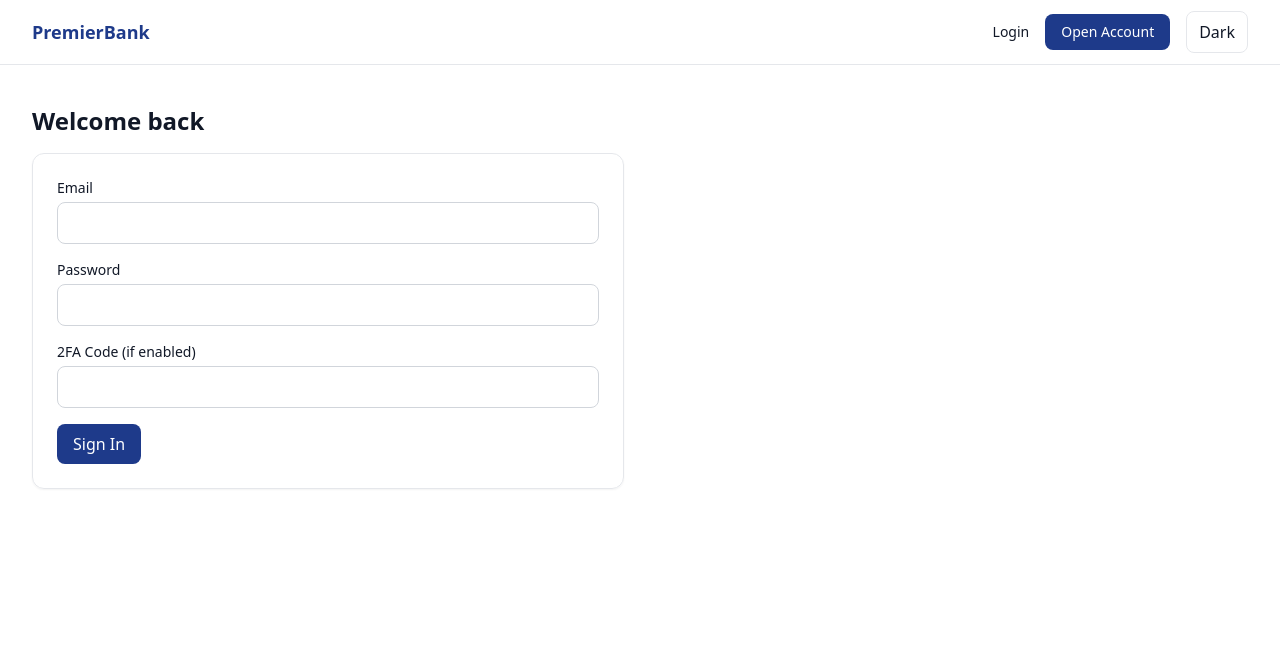
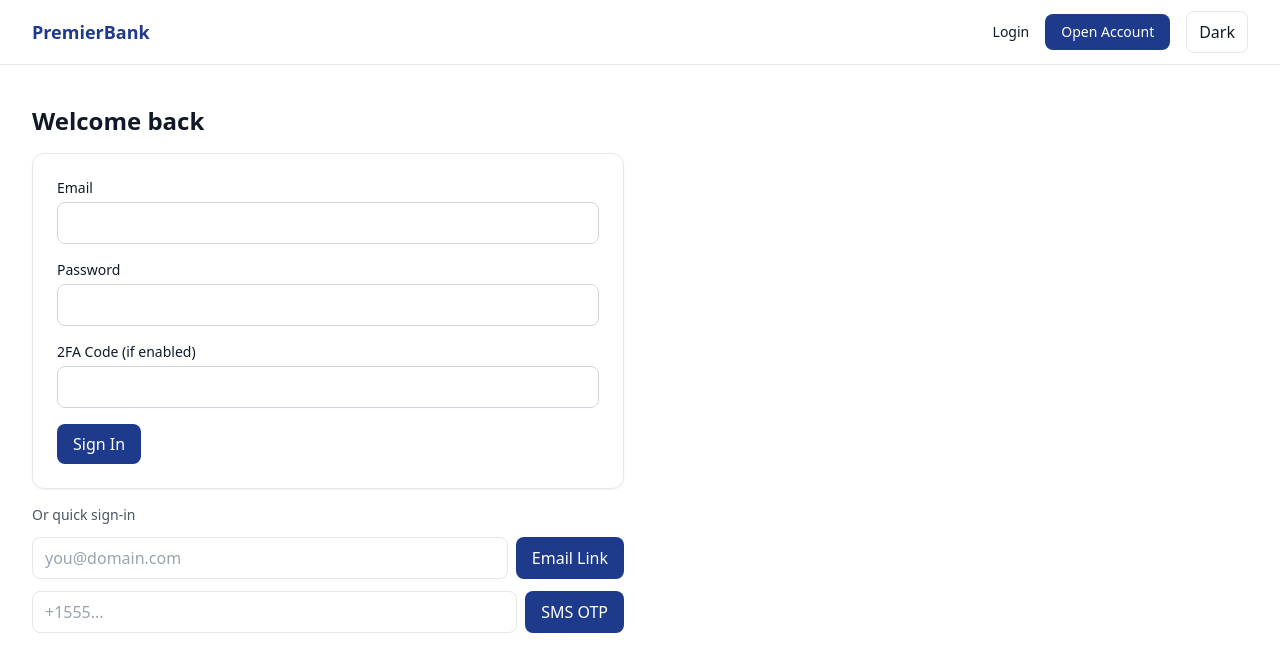
Before and after one commit to hybeprojects/dashboard, a Next.js app in the folder apps/web/: page /login in a window 1280 px wide. Shown: the top 672 px of the page. Built offline with nearby package versions, Linux system fonts and the light colour scheme; no server answers.

Commit message:
Add Supabase sign-in options to Login page
cgen-89ef28767c4545daa2ee9c89dea39379

```diff
--- a/apps/web/pages/login.tsx
+++ b/apps/web/pages/login.tsx
@@ -5,9 +5,35 @@ import { loginSchema } from '../hooks/useFormSchemas';
 import FormInput from '../components/ui/FormInput';
 import Button from '../components/ui/Button';
 import { login } from '../lib/auth';
+import { signInWithEmailOtp, signInWithPhoneOtp } from '../lib/supabase';
+import { useState } from 'react';
+import { backendLoginWithSupabase } from '../hooks/useAuth';
+import { useRouter } from 'next/router';
 
 export default function Login() {
+  const router = useRouter();
+  const [msg, setMsg] = useState<string | null>(null);
   const { register, handleSubmit, formState: { errors, isSubmitting } } = useForm<{ email: string; password: string; otp?: string }>({ resolver: yupResolver(loginSchema) });
+
+  async function onEmailOtp(e: string) {
+    setMsg(null);
+    try {
+      await signInWithEmailOtp(e);
+      setMsg('Check your email for a sign-in link');
+    } catch (err: any) {
+      setMsg(err?.message || 'Error sending email');
+    }
+  }
+
+  async function onPhoneOtp(phone: string) {
+    setMsg(null);
+    try {
+      await signInWithPhoneOtp(phone);
+      setMsg('Check your phone for an OTP');
+    } catch (err: any) {
+      setMsg(err?.message || 'Error sending SMS');
+    }
+  }
 
   return (
     <div className="container-page">
@@ -15,12 +41,25 @@ export default function Login() {
       <main className="section py-10 grid md:grid-cols-2 gap-8 items-start">
         <div>
           <h2 className="text-2xl font-bold mb-4">Welcome back</h2>
-          <form className="card-surface p-6 space-y-4" onSubmit={handleSubmit(async (v) => { await login(v.email, v.password, v.otp); })}>
+          <form className="card-surface p-6 space-y-4" onSubmit={handleSubmit(async (v) => { await login(v.email, v.password, v.otp); router.push('/dashboard'); })}>
             <FormInput label="Email" type="email" {...register('email')} error={errors.email} />
             <FormInput label="Password" type="password" {...register('password')} error={errors.password} />
             <FormInput label="2FA Code (if enabled)" type="text" inputMode="numeric" {...register('otp')} error={errors.otp} />
             <Button type="submit" disabled={isSubmitting}>{isSubmitting ? 'Signing in…' : 'Sign In'}</Button>
           </form>
+
+          <div className="mt-4 space-y-3">
+            <div className="text-sm text-gray-600">Or quick sign-in</div>
+            <div className="flex gap-2">
+              <input placeholder="you@domain.com" id="quick-email" className="flex-1 px-3 py-2 rounded-lg border" />
+              <button className="btn-primary" onClick={(e) => { e.preventDefault(); const v = (document.getElementById('quick-email') as HTMLInputElement).value; onEmailOtp(v); }}>Email Link</button>
+            </div>
+            <div className="flex gap-2">
+              <input placeholder="+1555..." id="quick-phone" className="flex-1 px-3 py-2 rounded-lg border" />
+              <button className="btn-primary" onClick={(e) => { e.preventDefault(); const v = (document.getElementById('quick-phone') as HTMLInputElement).value; onPhoneOtp(v); }}>SMS OTP</button>
+            </div>
+            {msg && <div className="text-sm text-primary">{msg}</div>}
+          </div>
         </div>
       </main>
     </div>
```
